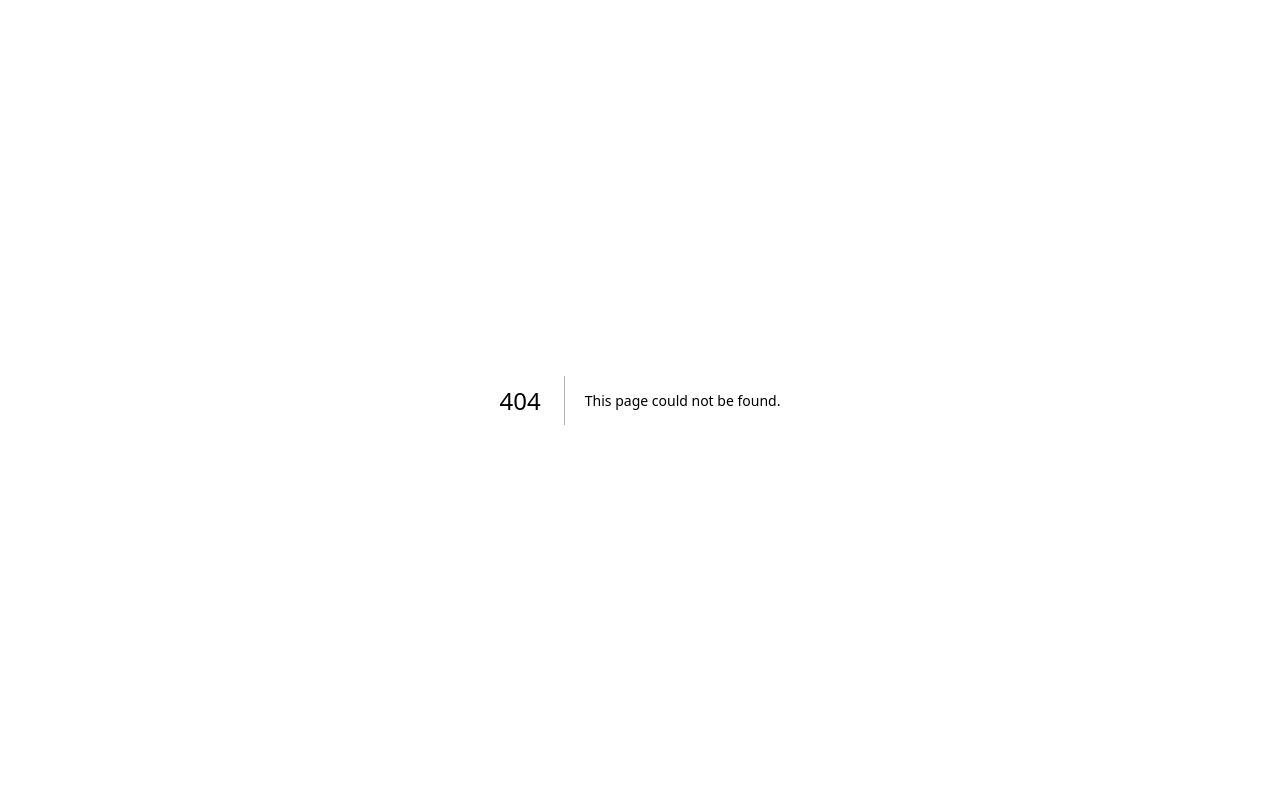
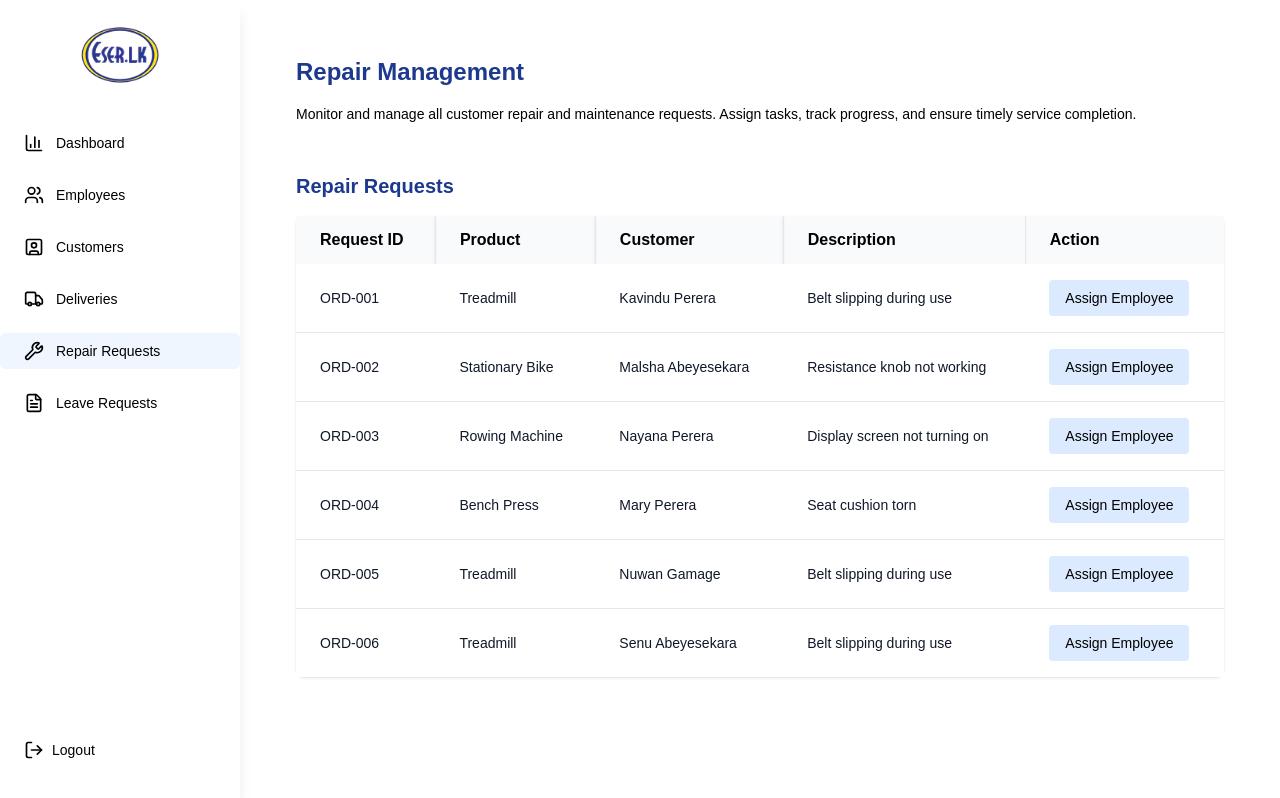
Before and after one commit to IshanHansaka/eser-marketing-erp, a Next.js app: page /Admin/repairRequests in a window 1280 px wide. Before the commit this address had no page. Built offline with nearby package versions, Linux system fonts and the light colour scheme.

Commit message:
feat: implement admin repair request page

```diff
--- /dev/null
+++ b/src/app/Admin/repairRequests/page.tsx
@@ -0,0 +1,233 @@
+'use client';
+import { useState } from 'react';
+
+interface RepairRequest {
+  id: string;
+  product: string;
+  customer: string;
+  description: string;
+  assignedEmployee?: string;
+  status: 'pending' | 'assigned' | 'completed';
+}
+
+const employees = [
+  'John Silva',
+  'Sarah Fernando',
+  'Dinesh Kumar',
+  'Priya Jayasinghe',
+  'Rajesh Wijeratne',
+  'Nimal Perera',
+  'Kasun Bandara'
+];
+
+// Mock data for repair requests
+const initialRepairRequests: RepairRequest[] = [
+  {
+    id: 'ORD-001',
+    product: 'Treadmill',
+    customer: 'Kavindu Perera',
+    description: 'Belt slipping during use',
+    status: 'pending'
+  },
+  {
+    id: 'ORD-002',
+    product: 'Stationary Bike',
+    customer: 'Malsha Abeyesekara',
+    description: 'Resistance knob not working',
+    status: 'pending'
+  },
+  {
+    id: 'ORD-003',
+    product: 'Rowing Machine',
+    customer: 'Nayana Perera',
+    description: 'Display screen not turning on',
+    status: 'pending'
+  },
+  {
+    id: 'ORD-004',
+    product: 'Bench Press',
+    customer: 'Mary Perera',
+    description: 'Seat cushion torn',
+    status: 'pending'
+  },
+  {
+    id: 'ORD-005',
+    product: 'Treadmill',
+    customer: 'Nuwan Gamage',
+    description: 'Belt slipping during use',
+    status: 'pending'
+  },
+  {
+    id: 'ORD-006',
+    product: 'Treadmill',
+    customer: 'Senu Abeyesekara',
+    description: 'Belt slipping during use',
+    status: 'pending'
+  }
+];
+
+export default function RepairManagement() {
+  const [repairRequests, setRepairRequests] = useState<RepairRequest[]>(initialRepairRequests);
+  const [selectedRequest, setSelectedRequest] = useState<string | null>(null);
+  const [selectedEmployee, setSelectedEmployee] = useState<string | null>(null);
+  const [isModalOpen, setIsModalOpen] = useState(false);
+
+  const handleAssignEmployee = (requestId: string) => {
+    setSelectedRequest(requestId);
+    setSelectedEmployee(null);
+    setIsModalOpen(true);
+  };
+
+  const handleEmployeeSelect = (employeeName: string) => {
+    setSelectedEmployee(employeeName);
+  };
+
+  const confirmAssignment = () => {
+    if (selectedRequest && selectedEmployee) {
+      setRepairRequests(prev =>
+        prev.map(request =>
+          request.id === selectedRequest
+            ? { ...request, assignedEmployee: selectedEmployee, status: 'assigned' as const }
+            : request
+        )
+      );
+      setIsModalOpen(false);
+      setSelectedRequest(null);
+      setSelectedEmployee(null);
+    }
+  };
+
+  const closeModal = () => {
+    setIsModalOpen(false);
+    setSelectedRequest(null);
+    setSelectedEmployee(null);
+  };
+
+  return (
+    <div className="p-8">
+      {/* Header */}
+      <div className="mb-12">
+        <h1 className="text-2xl font-bold text-[#1C398E] mb-4">Repair Management</h1>
+        <p className="text-black text-sm">
+          Monitor and manage all customer repair and maintenance requests. Assign tasks, track progress, and ensure timely service completion.
+        </p>
+      </div>
+
+      {/* Repair Requests Section */}
+      <div className="mb-4">
+        <h2 className="text-xl font-semibold text-[#1C398E]">Repair Requests</h2>
+      </div>
+
+      {/* Table */}
+      <div className="bg-white rounded-lg shadow">
+        <div className="overflow-x-auto">
+          <table className="w-full">
+            <thead className="bg-gray-50 ">
+              <tr>
+                <th className="px-6 py-3 text-left text-md font-bold text-black   border-r border-gray-200 shadow-sm">
+                  Request ID
+                </th>
+                <th className="px-6 py-3 text-left text-md font-bold text-black   border-r border-gray-200 shadow-sm">
+                  Product
+                </th>
+                <th className="px-6 py-3 text-left text-md font-bold text-black   border-r border-gray-200 shadow-sm">
+                  Customer
+                </th>
+                <th className="px-6 py-3 text-left text-md font-bold text-black   border-r border-gray-200 shadow-sm">
+                  Description
+                </th>
+                <th className="px-6 py-3 text-left text-md font-bold text-black  ">
+                  Action
+                </th>
+              </tr>
+            </thead>
+            <tbody className="bg-white divide-y divide-gray-200">
+              {repairRequests.map((request) => (
+                <tr key={request.id} className="hover:bg-gray-50">
+                  <td className="px-6 py-4 whitespace-nowrap text-sm text-gray-900">
+                    {request.id}
+                  </td>
+                  <td className="px-6 py-4 whitespace-nowrap text-sm text-gray-900">
+                    {request.product}
+                  </td>
+                  <td className="px-6 py-4 whitespace-nowrap text-sm text-gray-900">
+                    {request.customer}
+                  </td>
+                  <td className="px-6 py-4 text-sm text-gray-900">
+                    {request.description}
+                  </td>
+                  <td className="px-6 py-4 whitespace-nowrap text-sm">
+                    {request.assignedEmployee ? (
+                      <div className="flex items-center space-x-2">
+                        <span className="px-3 py-1 bg-green-100 text-green-800 rounded text-xs font-medium">
+                          Assigned to {request.assignedEmployee}
+                        </span>
+                      </div>
+                    ) : (
+                      <button
+                        onClick={() => handleAssignEmployee(request.id)}
+                        className="px-4 py-2 bg-[#DBEAFE] text-black text-sm rounded hover:bg-blue-400 transition-colors"
+                      >
+                        Assign Employee
+                      </button>
+                    )}
+                  </td>
+                </tr>
+              ))}
+            </tbody>
+          </table>
+        </div>
+      </div>
+
+      {/* Modal for Employee Selection */}
+      {isModalOpen && (
+        <div className="fixed inset-0 bg-gray-50 bg-opacity-20 backdrop-blur-sm flex items-center justify-center z-50">
+          <div className="bg-white rounded-lg shadow-xl w-full max-w-md mx-4">
+            <div className="p-6 ">
+              <h3 className="text-lg font-semibold text-gray-800">Select Employee</h3>
+              <p className="text-sm text-gray-600 mt-1">
+                Choose an employee to assign to this repair request
+              </p>
+            </div>
+            <div className="p-6 max-h-96 overflow-y-auto">
+              <div className="space-y-2">
+                {employees.map((employee) => (
+                  <button
+                    key={employee}
+                    onClick={() => handleEmployeeSelect(employee)}
+                    className={`w-full px-4 py-3 text-left border rounded-lg transition-colors ${
+                      selectedEmployee === employee
+                        ? 'bg-blue-50 border-blue-400 ring-2 ring-blue-200'
+                        : 'border-gray-200 hover:bg-blue-50 hover:border-blue-300'
+                    }`}
+                  >
+                    <span className="text-gray-800">{employee}</span>
+                  </button>
+                ))}
+              </div>
+            </div>
+            <div className="p-6 flex justify-end gap-3">
+              <button
+                onClick={closeModal}
+                className="px-4 py-2 text-gray-700 bg-gray-100 rounded hover:bg-gray-200 transition-colors"
+              >
+                Cancel
+              </button>
+              <button
+                onClick={confirmAssignment}
+                disabled={!selectedEmployee}
+                className={`px-4 py-2 rounded transition-colors ${
+                  selectedEmployee
+                    ? 'bg-blue-500 text-white hover:bg-blue-600'
+                    : 'bg-gray-300 text-gray-500 cursor-not-allowed'
+                }`}
+              >
+                Confirm
+              </button>
+            </div>
+          </div>
+        </div>
+      )}
+    </div>
+  );
+}
```
